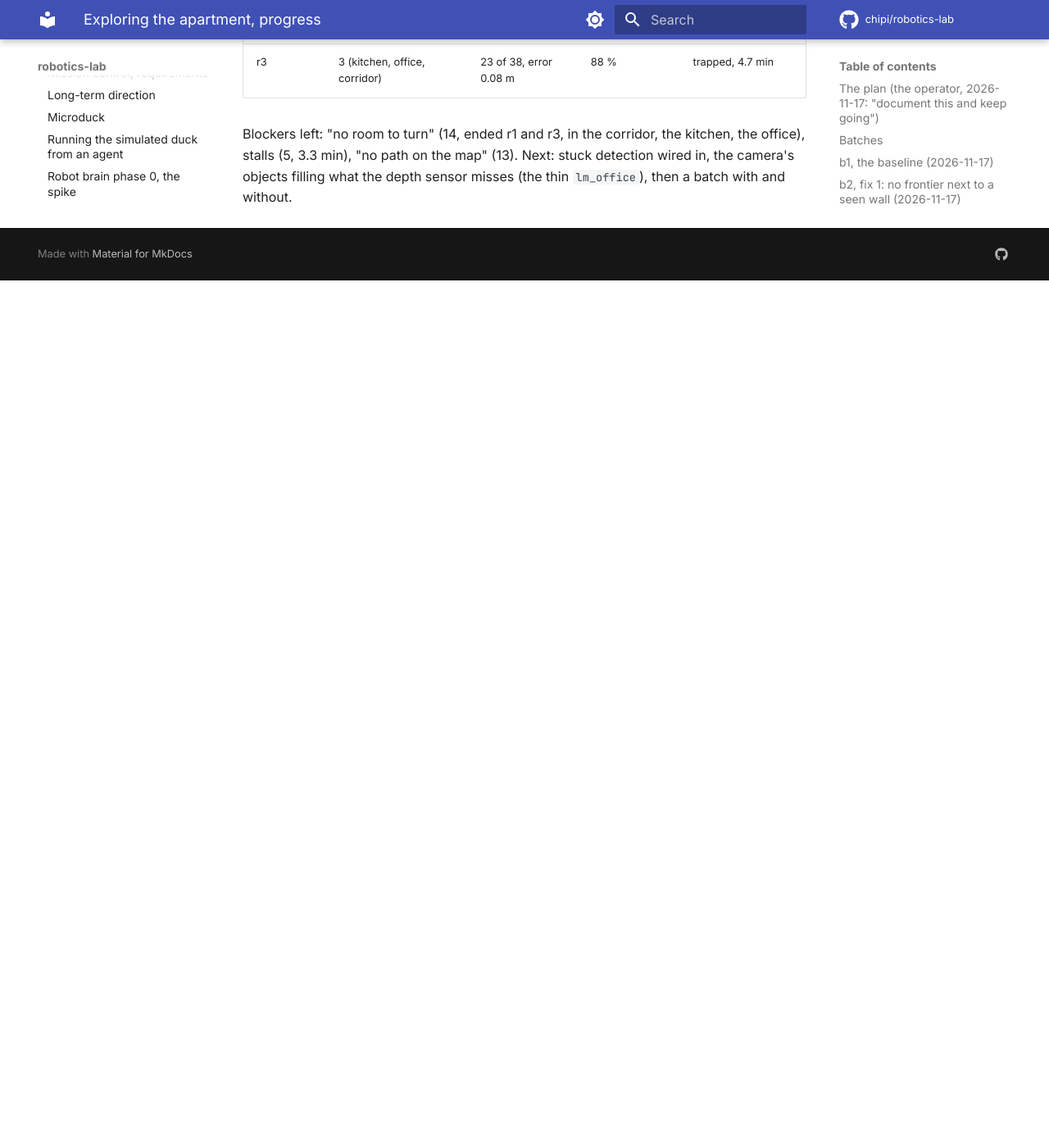
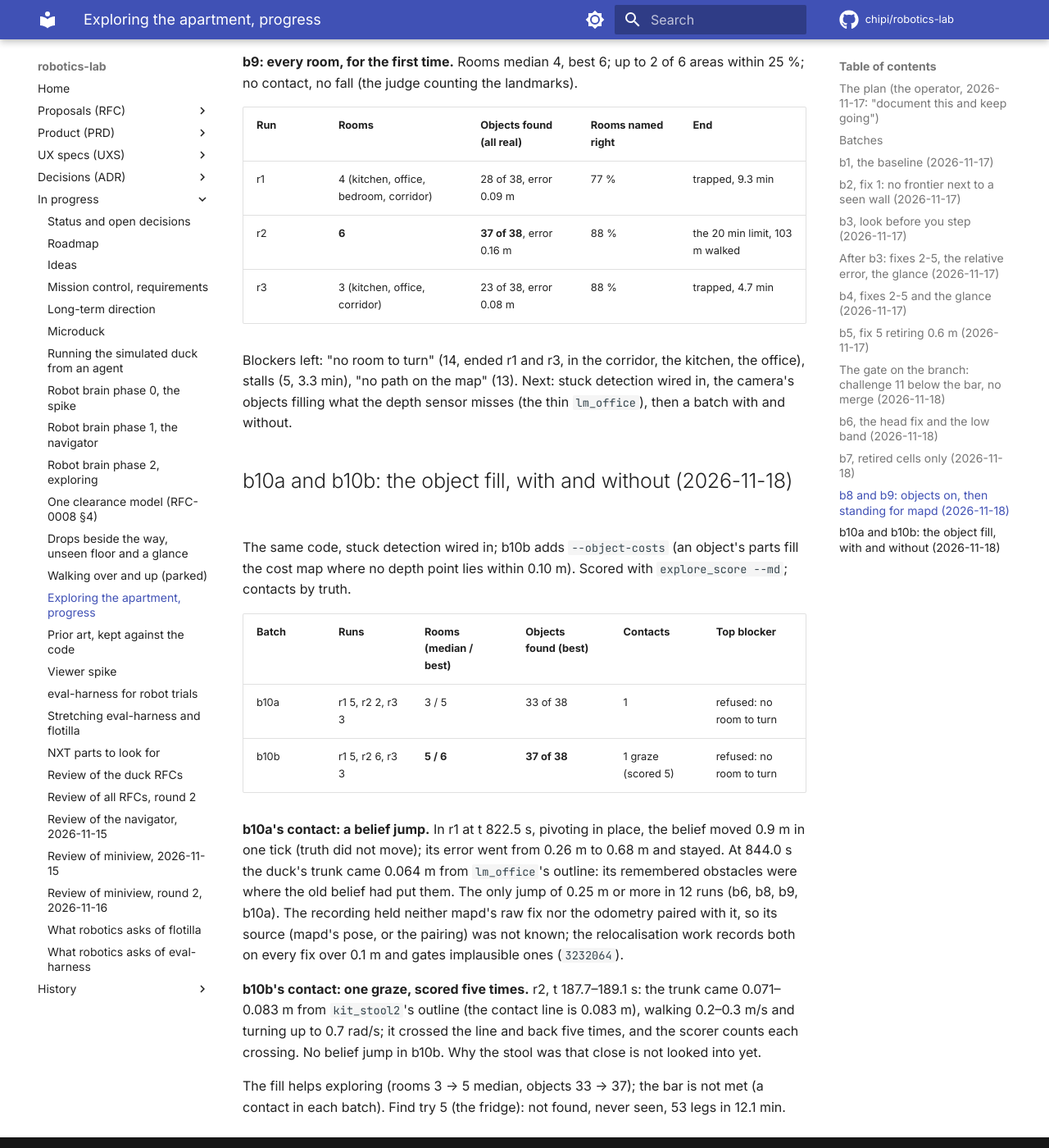
Before and after one commit to chipi/robotics-lab, an MkDocs documentation site: the page built from docs/wip/EXPLORE-PROGRESS.md, in a window 1280 px wide and 1400 px high, scrolled down 12254 px. Shown: the whole window at 82% size. Built offline with MkDocs 1.6.1 and Material for MkDocs 9.7.7, drawn with Linux system fonts in a browser that asks for light colours; comment, search, counter and statistics services are not loaded; before the commit the page ends 12596 px from its top, so only the background shows below that; some of the changed text lies outside the part shown.

Commit message:
docs: b10a and b10b written up (the belief jump, the stool graze); the challenge 16 probe is not evidence either way
Co-Authored-By: Claude Opus 5.5 <noreply@anthropic.com>
Claude-Session: https://claude.ai/code/session_014cvkLDtihKBLiV2cbMenbC

```diff
--- a/docs/wip/EXPLORE-PROGRESS.md
+++ b/docs/wip/EXPLORE-PROGRESS.md
@@ -52,6 +52,8 @@ In the bar's order — safety first, then reach, then quality:
 | b7 (+ retired cells only) | `f06d48f` + retire | 3 | 2 / 3 | 0/6 | 0 (3) / 0 | refused: no room to turn (`lm_office`, 3/3) |
 | b8 (+ objects on, one tight pivot per spot) | `3ceef19` | 3 | 2 / 3 | 0/6 | 2 / 0 | refused: no room to turn |
 | b9 (+ stand for mapd at each frontier) | `d74a5b1` | 3 | **4 / 6** | **2/6** | 0 / 0 | refused: no room to turn |
+| b10a (+ stuck detection, objects not filled in) | `22c5917` | 3 | 3 / 5 | 2/6 | **1** / 0 | refused: no room to turn |
+| b10b (+ the objects' parts fill the cost map) | `22c5917` | 3 | **5 / 6** | 2/6 | **1 (5)** / 0 | refused: no room to turn |
 
 Contacts in brackets: re-scored on 2026-11-18 by the judge that counts the six `lm_*` landmarks
 (RFC-0016: the depth sensor sees them, so here they are things the duck would hit): b1 0 → 4, b5 2 →
@@ -374,3 +376,29 @@ contact, no fall (the judge counting the landmarks).
 Blockers left: "no room to turn" (14, ended r1 and r3, in the corridor, the kitchen, the office),
 stalls (5, 3.3 min), "no path on the map" (13). Next: stuck detection wired in, the camera's objects
 filling what the depth sensor misses (the thin `lm_office`), then a batch with and without.
+
+## b10a and b10b: the object fill, with and without (2026-11-18)
+
+The same code, stuck detection wired in; b10b adds `--object-costs` (an object's parts fill the cost
+map where no depth point lies within 0.10 m). Scored with `explore_score --md`; contacts by truth.
+
+| Batch | Runs | Rooms (median / best) | Objects found (best) | Contacts | Top blocker |
+| --- | --- | --- | --- | --- | --- |
+| b10a | r1 5, r2 2, r3 3 | 3 / 5 | 33 of 38 | 1 | refused: no room to turn |
+| b10b | r1 5, r2 6, r3 3 | **5 / 6** | **37 of 38** | 1 graze (scored 5) | refused: no room to turn |
+
+**b10a's contact: a belief jump.** In r1 at t 822.5 s, pivoting in place, the belief moved 0.9 m in
+one tick (truth did not move); its error went from 0.26 m to 0.68 m and stayed. At 844.0 s the duck's
+trunk came 0.064 m from `lm_office`'s outline: its remembered obstacles were where the old belief
+had put them. The only jump of 0.25 m or more in 12 runs (b6, b8, b9, b10a). The recording held
+neither mapd's raw fix nor the odometry paired with it, so its source (mapd's pose, or the pairing)
+was not known; the relocalisation work records both on every fix over 0.1 m and gates implausible
+ones (`3232064`).
+
+**b10b's contact: one graze, scored five times.** r2, t 187.7–189.1 s: the trunk came 0.071–0.083 m
+from `kit_stool2`'s outline (the contact line is 0.083 m), walking 0.2–0.3 m/s and turning up to
+0.7 rad/s; it crossed the line and back five times, and the scorer counts each crossing. No belief
+jump in b10b. Why the stool was that close is not looked into yet.
+
+The fill helps exploring (rooms 3 → 5 median, objects 33 → 37); the bar is not met (a contact in
+each batch). Find try 5 (the fridge): not found, never seen, 53 legs in 12.1 min.
```
Also changed, not shown: docs/wip/STEPS.md (+3 -1 lines).
